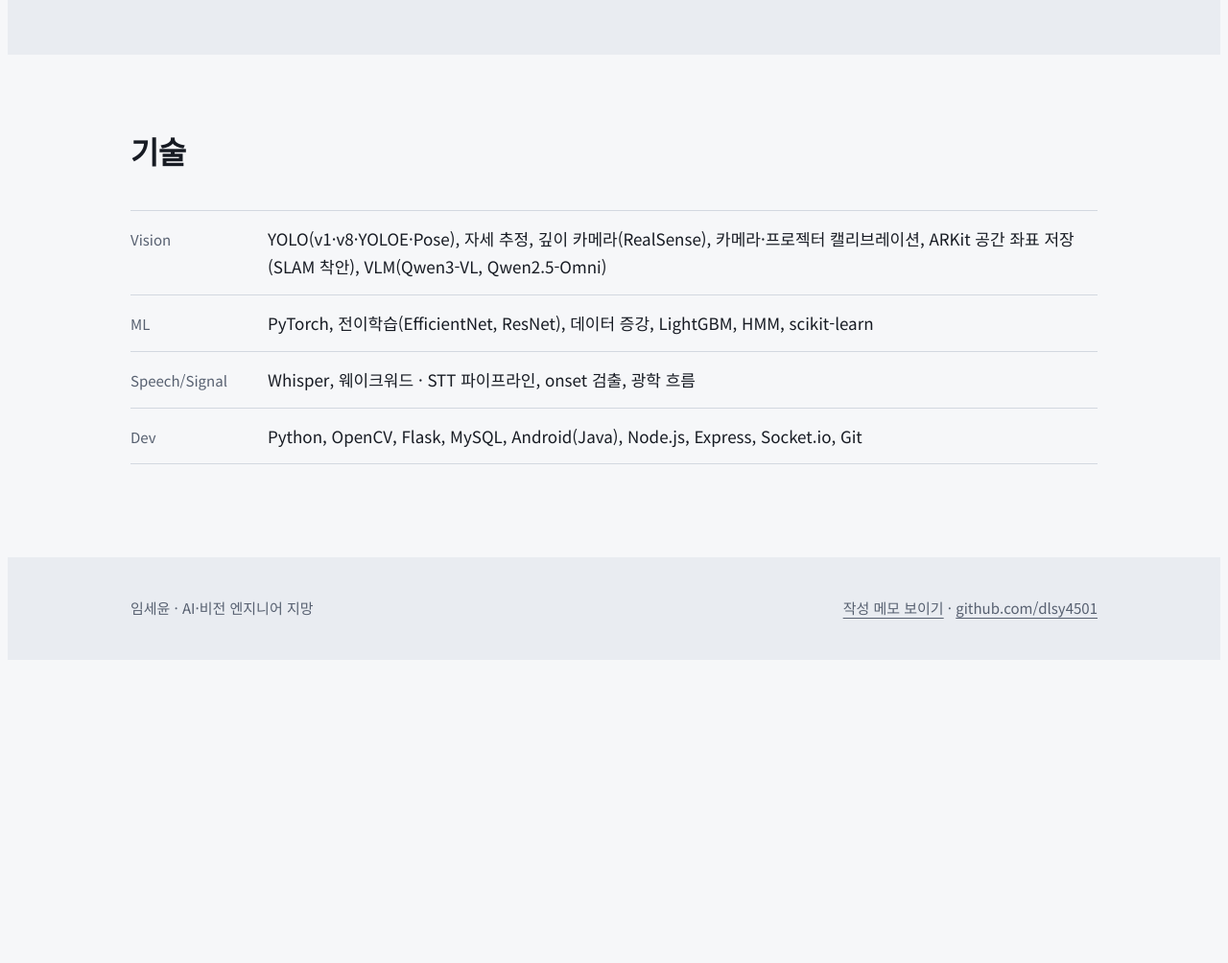
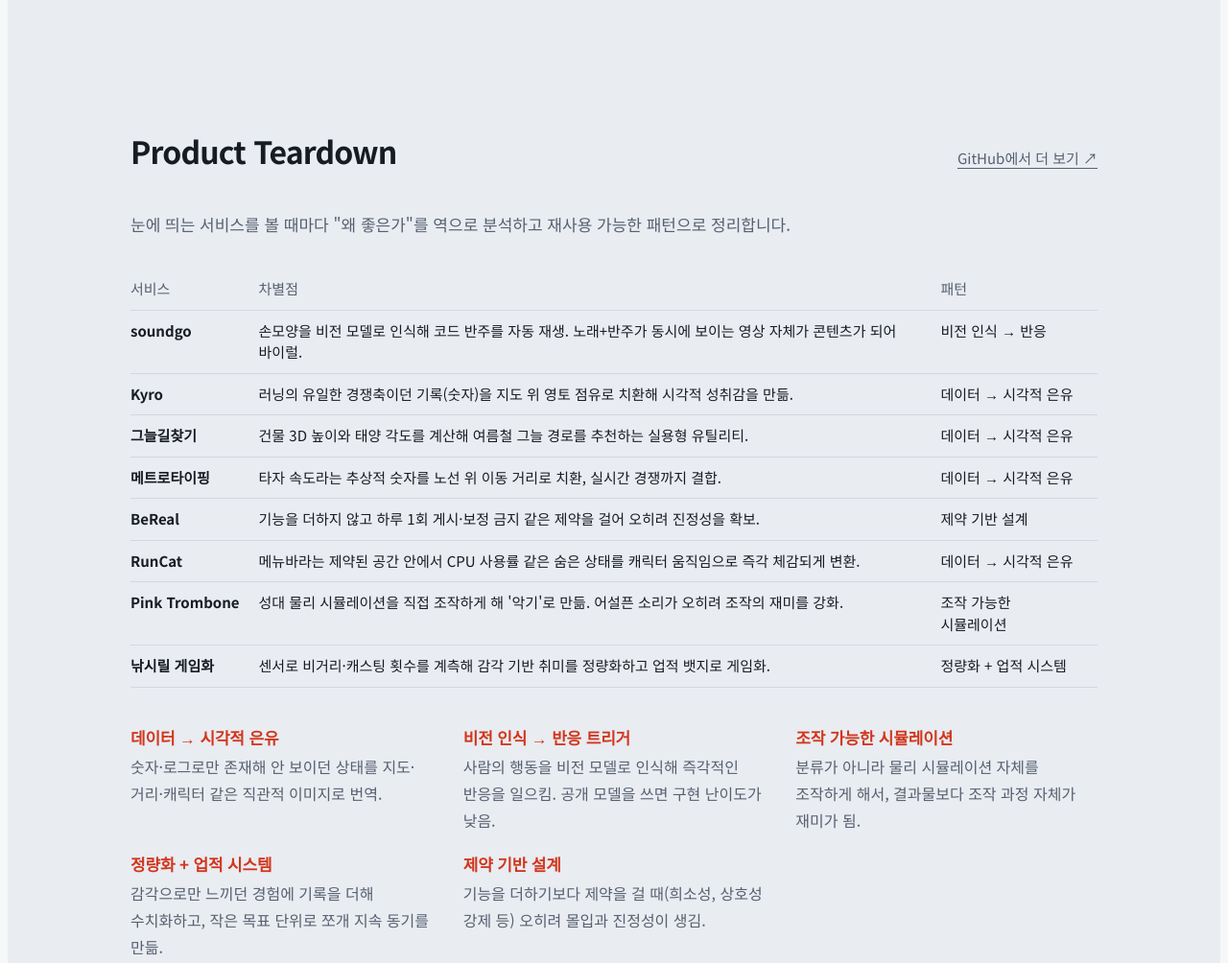
Before and after one commit to dlsy4501/portfolio, a plain HTML site: page index.html in a window 1280 px wide. Shown: the part 3680-4684 px from the top of the page at 96% size. Before the commit the page ends 4376 px from the top, so only its background shows below. Drawn offline with Linux system fonts and the light colour scheme.

Commit message:
Add Product Teardown section to homepage
Adds a service-analysis table and 5 reusable-pattern grid to the
portfolio homepage, matching the existing editorial layout (tw/tt
table, .cols grid), linking out to the fuller writeup in the
dlsy4501/dlsy4501 repo.

Co-Authored-By: Claude Sonnet 5 <noreply@anthropic.com>
Claude-Session: https://claude.ai/code/session_01VM8ZNzq28seTaCUh3hmg2h

```diff
--- a/index.html
+++ b/index.html
@@ -612,6 +612,23 @@ var PROJECTS = [
 }
 ];
 
+var TEARDOWN = [
+  ["soundgo","손모양을 비전 모델로 인식해 코드 반주를 자동 재생. 노래+반주가 동시에 보이는 영상 자체가 콘텐츠가 되어 바이럴.","비전 인식 → 반응"],
+  ["Kyro","러닝의 유일한 경쟁축이던 기록(숫자)을 지도 위 영토 점유로 치환해 시각적 성취감을 만듦.","데이터 → 시각적 은유"],
+  ["그늘길찾기","건물 3D 높이와 태양 각도를 계산해 여름철 그늘 경로를 추천하는 실용형 유틸리티.","데이터 → 시각적 은유"],
+  ["메트로타이핑","타자 속도라는 추상적 숫자를 노선 위 이동 거리로 치환, 실시간 경쟁까지 결합.","데이터 → 시각적 은유"],
+  ["BeReal","기능을 더하지 않고 하루 1회 게시·보정 금지 같은 제약을 걸어 오히려 진정성을 확보.","제약 기반 설계"],
+  ["RunCat","메뉴바라는 제약된 공간 안에서 CPU 사용률 같은 숨은 상태를 캐릭터 움직임으로 즉각 체감되게 변환.","데이터 → 시각적 은유"],
+  ["Pink Trombone","성대 물리 시뮬레이션을 직접 조작하게 해 '악기'로 만듦. 어설픈 소리가 오히려 조작의 재미를 강화.","조작 가능한 시뮬레이션"],
+  ["낚시릴 게임화","센서로 비거리·캐스팅 횟수를 계측해 감각 기반 취미를 정량화하고 업적 뱃지로 게임화.","정량화 + 업적 시스템"]
+];
+var PATTERNS = [
+  ["데이터 → 시각적 은유","숫자·로그로만 존재해 안 보이던 상태를 지도·거리·캐릭터 같은 직관적 이미지로 번역."],
+  ["비전 인식 → 반응 트리거","사람의 행동을 비전 모델로 인식해 즉각적인 반응을 일으킴. 공개 모델을 쓰면 구현 난이도가 낮음."],
+  ["조작 가능한 시뮬레이션","분류가 아니라 물리 시뮬레이션 자체를 조작하게 해서, 결과물보다 조작 과정 자체가 재미가 됨."],
+  ["정량화 + 업적 시스템","감각으로만 느끼던 경험에 기록을 더해 수치화하고, 작은 목표 단위로 쪼개 지속 동기를 만듦."],
+  ["제약 기반 설계","기능을 더하기보다 제약을 걸 때(희소성, 상호성 강제 등) 오히려 몰입과 진정성이 생김."]
+];
 
 var app = document.getElementById("app");
 var CLEAN = false;
@@ -624,6 +641,19 @@ function head(){
 }
 function foot(){
   return '<div class="band"><div class="in"><footer class="end"><span>'+PROFILE.name+' · '+PROFILE.role+'</span><span><button class="link" id="cleanbtn" type="button">'+(CLEAN?"작성 메모 보이기":"작성 메모 숨기기")+'</button> · <a href="'+PROFILE.github+'" target="_blank" rel="noopener">github.com/dlsy4501</a></span></footer></div></div>';
+}
+function teardown(){
+  var h = '<div class="band"><section class="in pad">';
+  h += '<div class="sechead"><h2>Product Teardown</h2><a class="small muted" href="https://github.com/dlsy4501/dlsy4501/blob/main/PRODUCT_ANALYSIS.md" target="_blank" rel="noopener">GitHub에서 더 보기 ↗</a></div>';
+  h += '<p class="muted" style="max-width:42em;margin-bottom:32px">눈에 띄는 서비스를 볼 때마다 "왜 좋은가"를 역으로 분석하고 재사용 가능한 패턴으로 정리합니다.</p>';
+  h += '<div class="tw tt" style="margin-bottom:40px"><table><thead><tr><th>서비스</th><th>차별점</th><th>패턴</th></tr></thead><tbody>'+TEARDOWN.map(function(t){
+    return '<tr><td><b>'+t[0]+'</b></td><td>'+t[1]+'</td><td>'+t[2]+'</td></tr>';
+  }).join("")+'</tbody></table></div>';
+  h += '<div class="cols">'+PATTERNS.map(function(p){
+    return '<div><h3>'+p[0]+'</h3><p>'+p[1]+'</p></div>';
+  }).join("")+'</div>';
+  h += '</section></div>';
+  return h;
 }
 function home(){
   var mains = PROJECTS.filter(function(p){return p.main});
@@ -641,6 +671,7 @@ function home(){
   h += '<div class="band"><section class="in pad"><div class="sechead"><h2>그 밖의 프로젝트</h2></div><div class="list">'+rest.map(function(p){
     return '<a href="#'+p.id+'"><h3>'+p.title+'</h3><p class="muted">'+p.sub+'</p><span class="yr">'+p.period+'</span></a>';
   }).join("")+'</div></section></div>';
+  h += teardown();
   h += '<section class="in pad skills"><div class="sechead"><h2>기술</h2></div><dl class="rows" style="margin-top:0">'+PROFILE.skills.map(function(s){return '<div class="row"><dt>'+s[0]+'</dt><dd>'+s[1]+'</dd></div>'}).join("")+'</dl></section>';
   return h + foot();
 }
```
